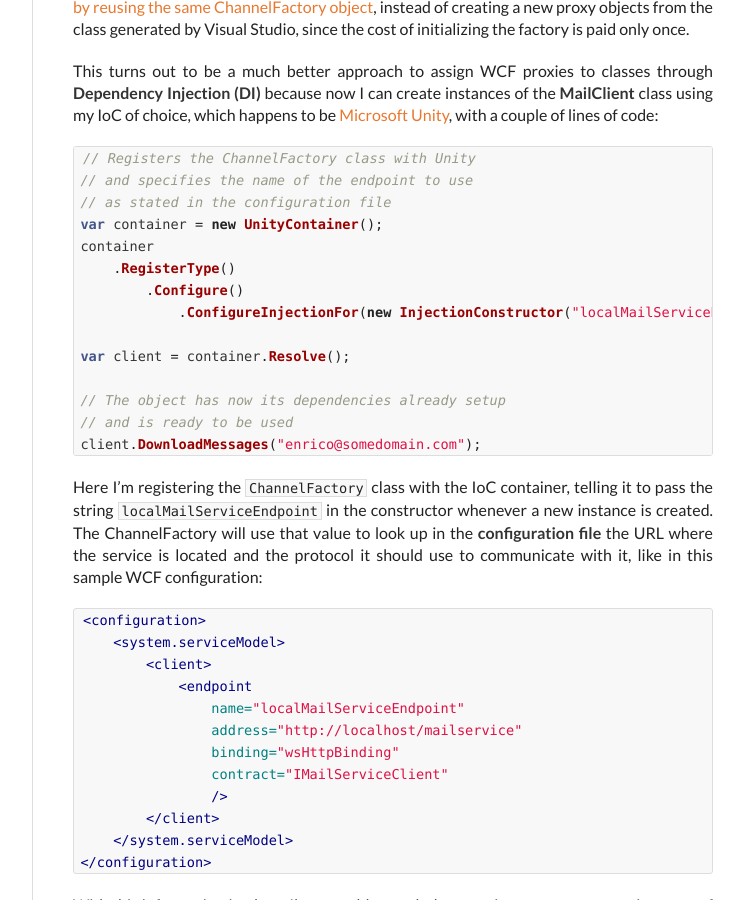
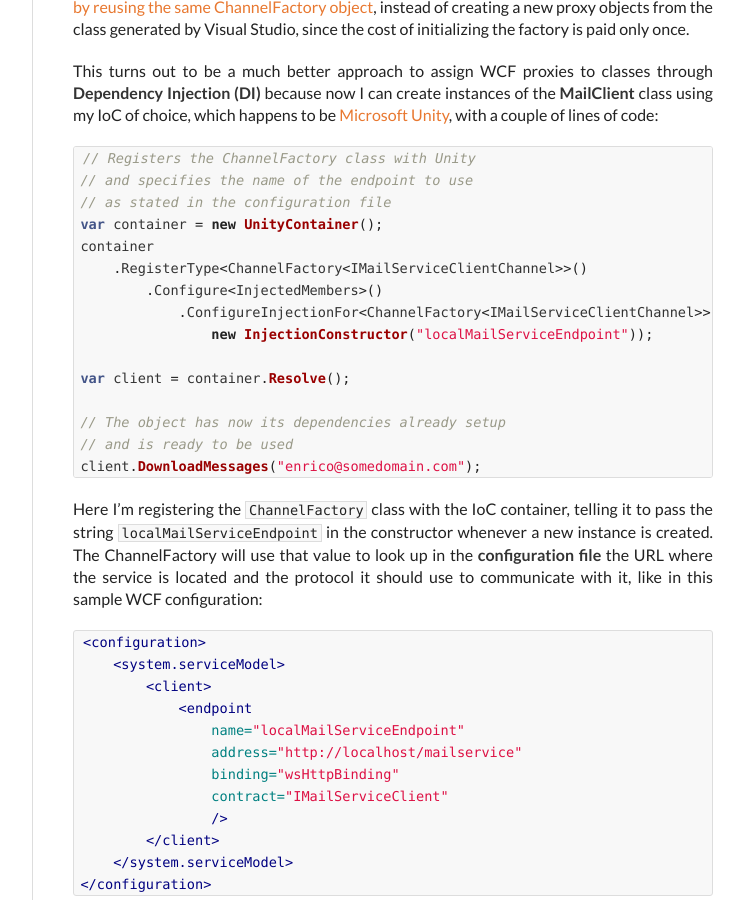
Before and after one commit to megakemp/megakemp.github.io, a Jekyll site: the page built from _posts/2009-06-25-isolating-wcf-through-dependency-injection-part-i.md, in a window 1280 px wide and 900 px high, scrolled down 2763 px. Shown: the whole window, without its empty margins (378-1122 px from the left). Built offline with Jekyll 4.4.1, drawn with Linux system fonts in a browser that asks for light colours; nearby versions of some CDN libraries; Markdown is read by kramdown in place of the engine named in the settings; comment, search, counter and statistics services are not loaded; some of the changed text lies outside the part shown.

Commit message:
Adds missing generics in the code examples.
The generics got removed during the conversion from HTML to Markdown
because they contained the < and > characters.

````diff
--- a/_posts/2009-06-25-isolating-wcf-through-dependency-injection-part-i.md
+++ b/_posts/2009-06-25-isolating-wcf-through-dependency-injection-part-i.md
@@ -63,9 +63,9 @@ However, at a second thought, I realized this wasn’t really the responsibility
 ```csharp
 public class MailClient
 {
-    private ChannelFactory proxyFactory;
+    private ChannelFactory<IMailServiceClientChannel> proxyFactory;
 
-    public MailClient(ChannelFactory proxyFactory)
+    public MailClient(ChannelFactory<IMailServiceClientChannel> proxyFactory)
     {
         this.proxyFactory = proxyFactory;
     }
@@ -119,9 +119,10 @@ This turns out to be a much better approach to assign WCF proxies to classes thr
 // as stated in the configuration file
 var container = new UnityContainer();
 container
-    .RegisterType()
-        .Configure()
-            .ConfigureInjectionFor(new InjectionConstructor("localMailServiceEndpoint"));
+    .RegisterType<ChannelFactory<IMailServiceClientChannel>>()
+        .Configure<InjectedMembers>()
+            .ConfigureInjectionFor<ChannelFactory<IMailServiceClientChannel>>(
+                new InjectionConstructor("localMailServiceEndpoint"));
 
 var client = container.Resolve();
 
````
